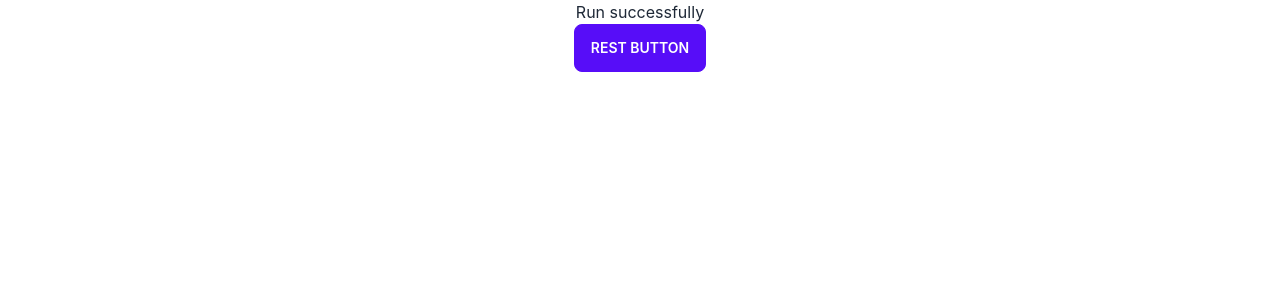
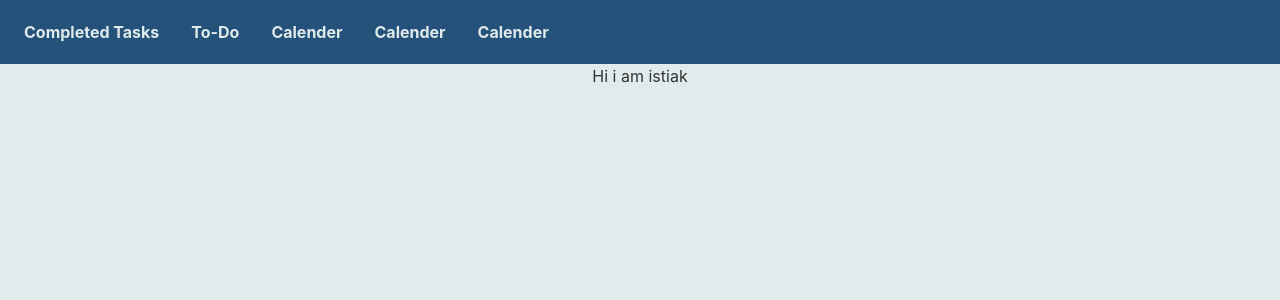
Before and after one commit to istiakhasan/task-management-app-client, a React (Create React App) app: page / in a window 1280 px wide. Shown: the top 300 px of the page. Built offline with nearby package versions, Linux system fonts and the light colour scheme.

Commit message:
navabar added

```diff
--- a/package.json
+++ b/package.json
@@ -9,6 +9,7 @@
     "daisyui": "^2.17.0",
     "react": "^18.2.0",
     "react-dom": "^18.2.0",
+    "react-router-dom": "^6.3.0",
     "react-scripts": "5.0.1",
     "web-vitals": "^2.1.0"
   },
--- a/src/App.js
+++ b/src/App.js
@@ -1,11 +1,12 @@
-import logo from './logo.svg';
+
 import './App.css';
+import Navbar from './components/Navbar';
 
 function App() {
   return (
-    <div className="App">
-            <h1>Run successfully</h1>
-            <button className='btn btn-primary'>Rest Button</button>
+    <div className="App bg-[#e0ebeb] h-screen">
+          <Navbar />
+          <h2 className='text-custombg bg-custombg'>Hi i am istiak</h2>
     </div>
   );
 }
--- /dev/null
+++ b/src/components/Navbar.js
@@ -0,0 +1,42 @@
+import React from 'react';
+
+const Navbar = () => {
+    const menuItems=<>
+                       <li><a href="www.facebook.com" >Completed Tasks</a></li>
+                       <li><a href="www.facebook.com" >To-Do</a></li>
+                       <li><a href="www.facebook.com" >Calender</a></li>
+                       <li><a href="www.facebook.com" >Calender</a></li>
+                       <li><a href="www.facebook.com" >Calender</a></li>
+                   </>
+    return (
+        <div>
+            <div class="navbar bg-secondary font-bold text-[#e0ebeb]">
+  <div class="navbar-start">
+    <div class="dropdown">
+      <label tabindex="0" class="btn btn-ghost lg:hidden">
+        <svg xmlns="http://www.w3.org/2000/svg" class="h-5 w-5" fill="none" viewBox="0 0 24 24" stroke="currentColor"><path stroke-linecap="round" stroke-linejoin="round" stroke-width="2" d="M4 6h16M4 12h8m-8 6h16" /></svg>
+      </label>
+      <ul tabindex="0" class="menu menu-compact dropdown-content mt-3 p-2 shadow bg-base-100 rounded-box w-52">
+        {menuItems}
+      </ul>
+    </div>
+    <ul class="menu menu-horizontal p-0">
+
+     {/* type here */}
+     {menuItems}
+
+
+  </ul>
+  </div>
+  <div class="navbar-center hidden lg:flex">
+
+  </div>
+  {/* <div class="navbar-end">
+    <a class="btn">Get started</a>
+  </div> */}
+</div>
+        </div>
+    );
+};
+
+export default Navbar;
--- a/tailwind.config.js
+++ b/tailwind.config.js
@@ -3,8 +3,21 @@ module.exports = {
   content: [
     "./src/**/*.{js,jsx,ts,tsx}",
   ],
-  theme: {
-    extend: {},
+  daisyui: {
+    themes: [
+      {
+        mytheme: {
+          primary: "#5dacbd",
+          secondary: "#24527a",
+          accent: "#a7bcb9",
+          custombg:"black",
+          neutral: "#3d4451",
+          "base-100": "#ffffff",
+        },
+      },
+      "dark",
+      "cupcake",
+    ],
   },
   plugins: [require("daisyui")],
 }
```
Also changed, not shown: 2 other files (tests, documents, lock files or other folders).
